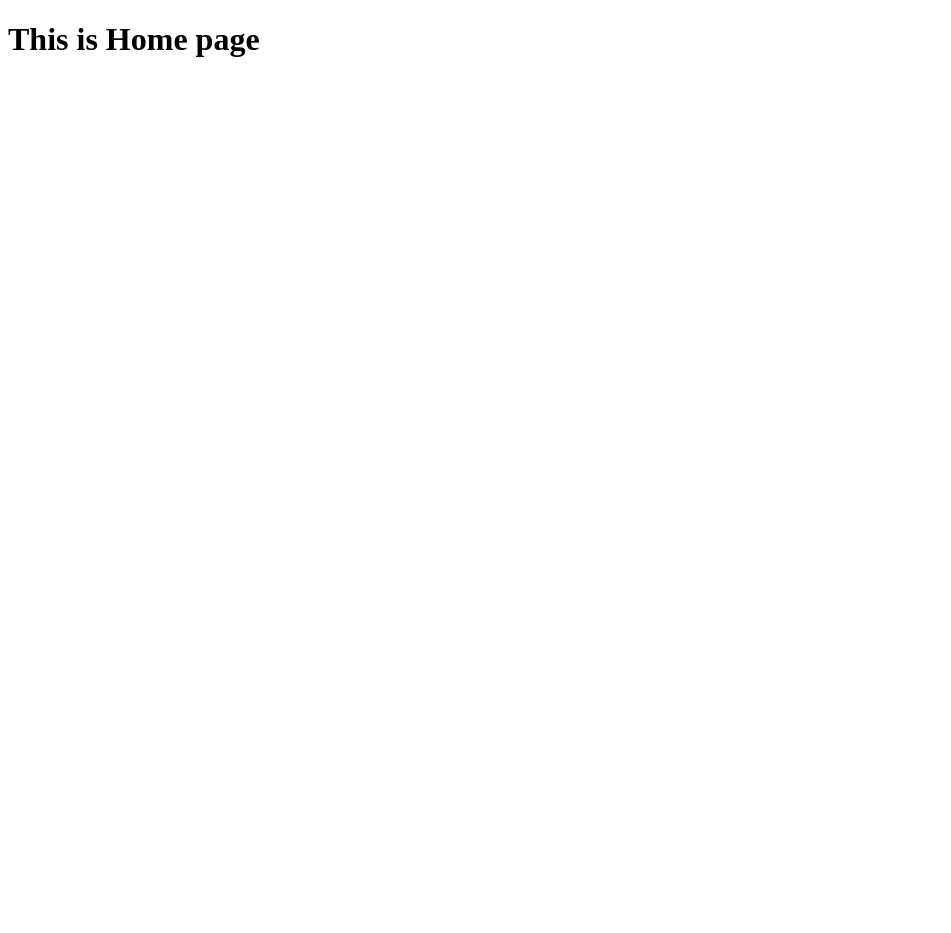
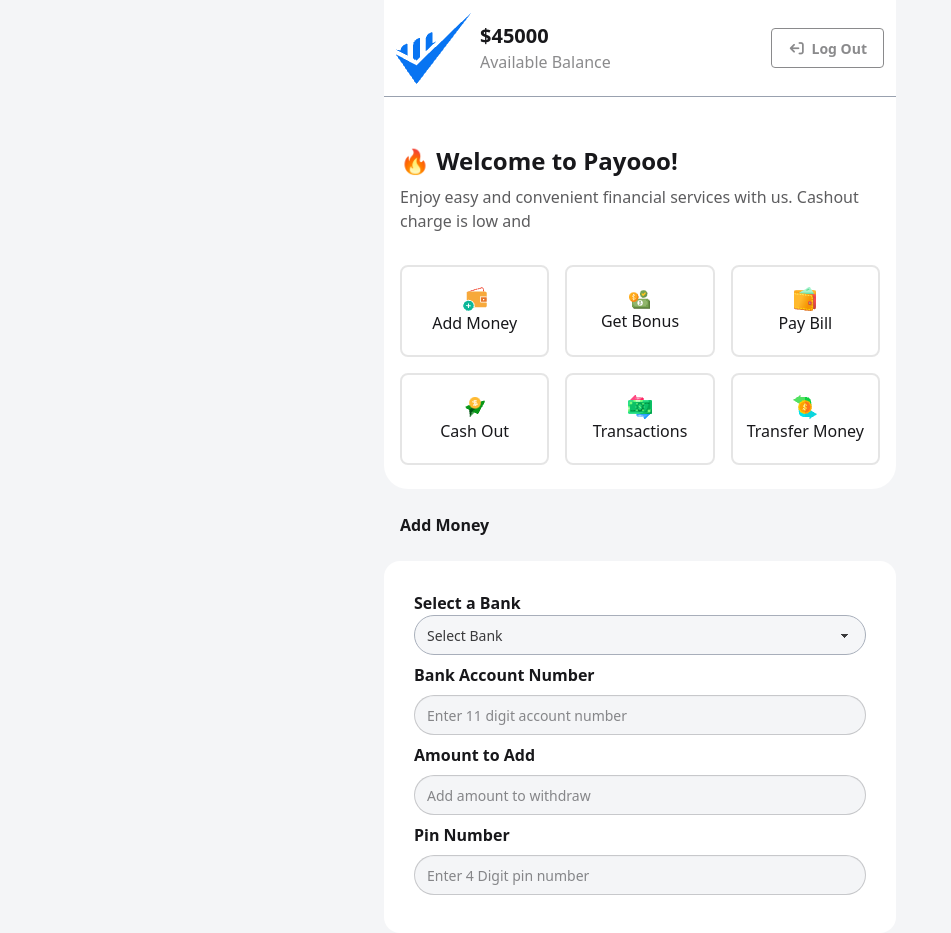
Before and after one commit to himel-sh/payoo-mobile-app, a plain HTML site: page home.html in a window 1280 px wide. Shown: the whole page, without its empty margins (0-951 px from the left). Before the commit the page ends 800 px from the top, so only its background shows below. Drawn offline with nearby package versions, Linux system fonts and the light colour scheme.

Commit message:
homepage

```diff
--- a/home.html
+++ b/home.html
@@ -3,9 +3,140 @@
   <head>
     <meta charset="UTF-8" />
     <meta name="viewport" content="width=device-width, initial-scale=1.0" />
-    <title>Document</title>
+    <title>Home</title>
+    <!-- daisy cdn -->
+    <link
+      href="https://cdn.jsdelivr.net/npm/daisyui@5"
+      rel="stylesheet"
+      type="text/css"
+    />
+    <!-- tailwindcdn -->
+    <script src="https://cdn.jsdelivr.net/npm/@tailwindcss/browser@4"></script>
+    <!-- fontawesome cdn -->
+    <link
+      rel="stylesheet"
+      href="https://cdnjs.cloudflare.com/ajax/libs/font-awesome/7.0.0/css/all.min.css"
+      integrity="sha512-DxV+EoADOkOygM4IR9yXP8Sb2qwgidEmeqAEmDKIOfPRQZOWbXCzLC6vjbZyy0vPisbH2SyW27+ddLVCN+OMzQ=="
+      crossorigin="anonymous"
+      referrerpolicy="no-referrer"
+    />
   </head>
-  <body>
-    <h1>This is Home page</h1>
+  <body class="bg-[#f4f5f7] h-full">
+    <div class="bg-white max-w-lg mx-auto rounded-b-3xl pb-6">
+      <div
+        class="flex justify-between items-center min-h-[50px] border-b-1 border-gray-400 p-3"
+      >
+        <div class="flex items-center space-x-2">
+          <img src="./assets/Group.png" alt="" />
+          <div>
+            <h2 class="text-xl font-bold">$<span>45000</span></h2>
+            <p class="opacity-50">Available Balance</p>
+          </div>
+        </div>
+        <div>
+          <button class="btn btn-outline opacity-50">
+            <i class="fa-solid fa-arrow-right-from-bracket rotate-180"></i> Log
+            Out
+          </button>
+        </div>
+      </div>
+      <div class="max-w-lg mx-auto p-4 mt-8">
+        <h1 class="text-2xl font-bold">🔥 Welcome to Payooo!</h1>
+        <p class="opacity-70 mt-2">
+          Enjoy easy and convenient financial services with us. Cashout charge
+          is low and
+        </p>
+      </div>
+
+      <div class="grid grid-cols-3 gap-4 px-4 mt-4 min-h-[200px]">
+        <div
+          class="text-center rounded-lg flex flex-col justify-center border-2 border-[#0808081a]"
+        >
+          <img src="./assets/wallet1.png" class="mx-auto" alt="" />
+          <h2>Add Money</h2>
+        </div>
+        <div
+          class="text-center rounded-lg flex flex-col justify-center border-2 border-[#0808081a]"
+        >
+          <img src="./assets/bonus1.png" class="mx-auto" alt="" />
+          <h2>Get Bonus</h2>
+        </div>
+        <div
+          class="text-center rounded-lg flex flex-col justify-center border-2 border-[#0808081a]"
+        >
+          <img src="./assets/purse1.png" class="mx-auto" alt="" />
+          <h2>Pay Bill</h2>
+        </div>
+        <div
+          class="text-center rounded-lg flex flex-col justify-center border-2 border-[#0808081a]"
+        >
+          <img src="./assets/send1.png" class="mx-auto" alt="" />
+          <h2>Cash Out</h2>
+        </div>
+        <div
+          class="text-center rounded-lg flex flex-col justify-center border-2 border-[#0808081a]"
+        >
+          <img src="./assets/transaction1.png" class="mx-auto" alt="" />
+          <h2>Transactions</h2>
+        </div>
+        <div
+          class="text-center rounded-lg flex flex-col justify-center border-2 border-[#0808081a]"
+        >
+          <img src="./assets/money1.png" class="mx-auto" alt="" />
+          <h2>Transfer Money</h2>
+        </div>
+      </div>
+    </div>
+    <!-- add money form -->
+    <h1 class="max-w-lg mx-auto p-4 my-2 font-bold">Add Money</h1>
+    <div
+      class="all-form-sections max-w-lg mx-auto bg-white rounded-2xl p-[30px]"
+    >
+      <div>
+        <form action="">
+          <div>
+            <h1 class="font-semibold">Select a Bank</h1>
+            <select
+              class="select select-ghost opacity-85 rounded-3xl border-b-1 border-gray-400 bg-[#f4f5f7] w-full"
+            >
+              <option disabled selected>Select Bank</option>
+              <option>IFIC</option>
+              <option>Bank Asia</option>
+              <option>Islami Bank</option>
+              <option>Brac Bank</option>
+              <option>City Bank</option>
+            </select>
+          </div>
+          <div class="my-[8px]">
+            <label class="font-semibold" for="">Bank Account Number</label
+            ><br />
+            <input
+              type="text"
+              placeholder="Enter 11 digit account number"
+              id="bank-account-number"
+              class="input bg-[#f4f5f7] rounded-3xl w-full mt-2"
+            />
+          </div>
+          <div class="my-[8px]">
+            <label class="font-semibold" for="">Amount to Add</label><br />
+            <input
+              type="text"
+              placeholder="Add amount to withdraw"
+              id="mobile-number"
+              class="input bg-[#f4f5f7] rounded-3xl w-full mt-2"
+            />
+          </div>
+          <div class="my-[8px]">
+            <label class="font-semibold" for="">Pin Number</label><br />
+            <input
+              type="text"
+              placeholder="Enter 4 Digit pin number"
+              id="pin-number"
+              class="input bg-[#f4f5f7] rounded-3xl w-full mt-2"
+            />
+          </div>
+        </form>
+      </div>
+    </div>
   </body>
 </html>
```
Also changed, not shown: index.html (+1 -1 lines), tailwind.config.js (added).
